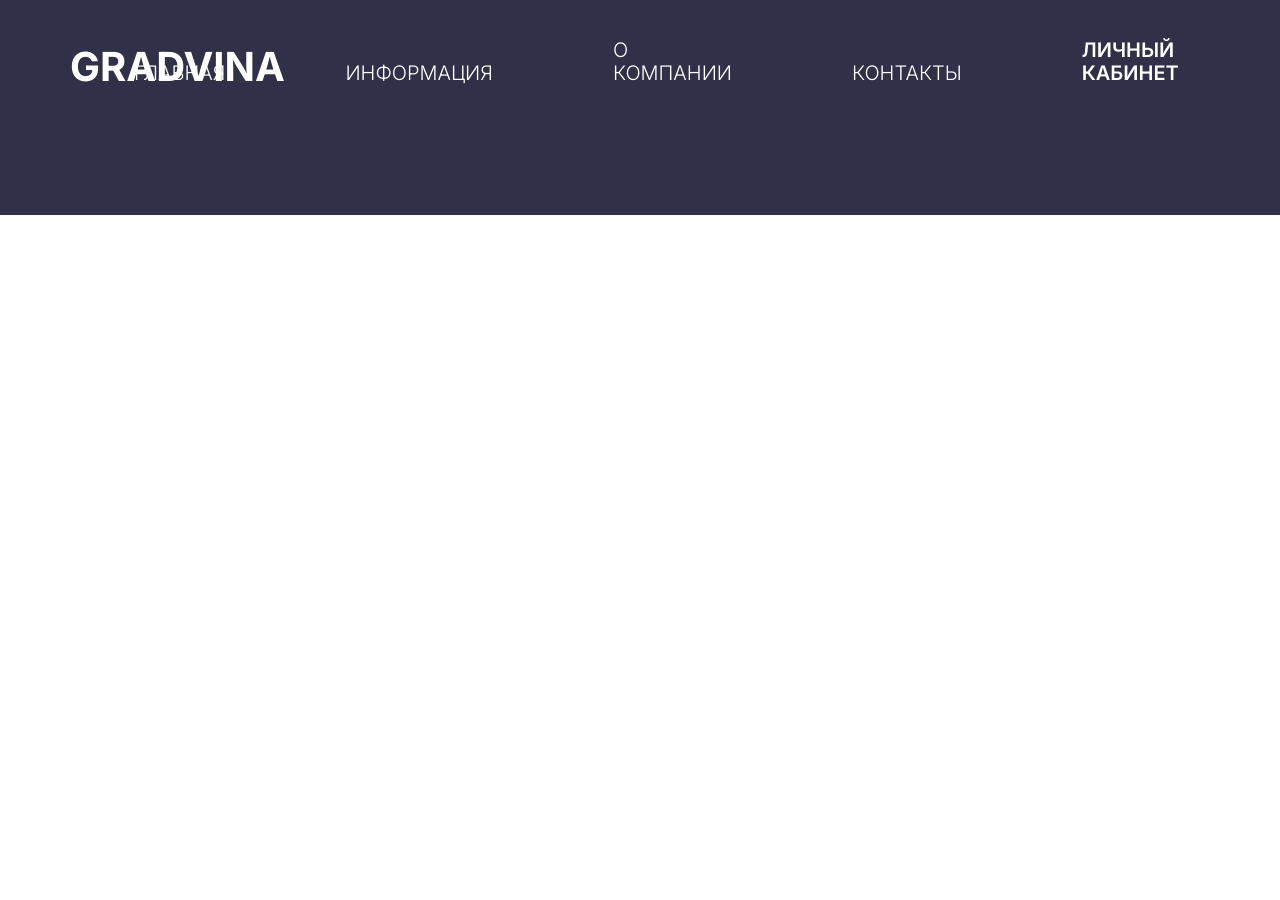
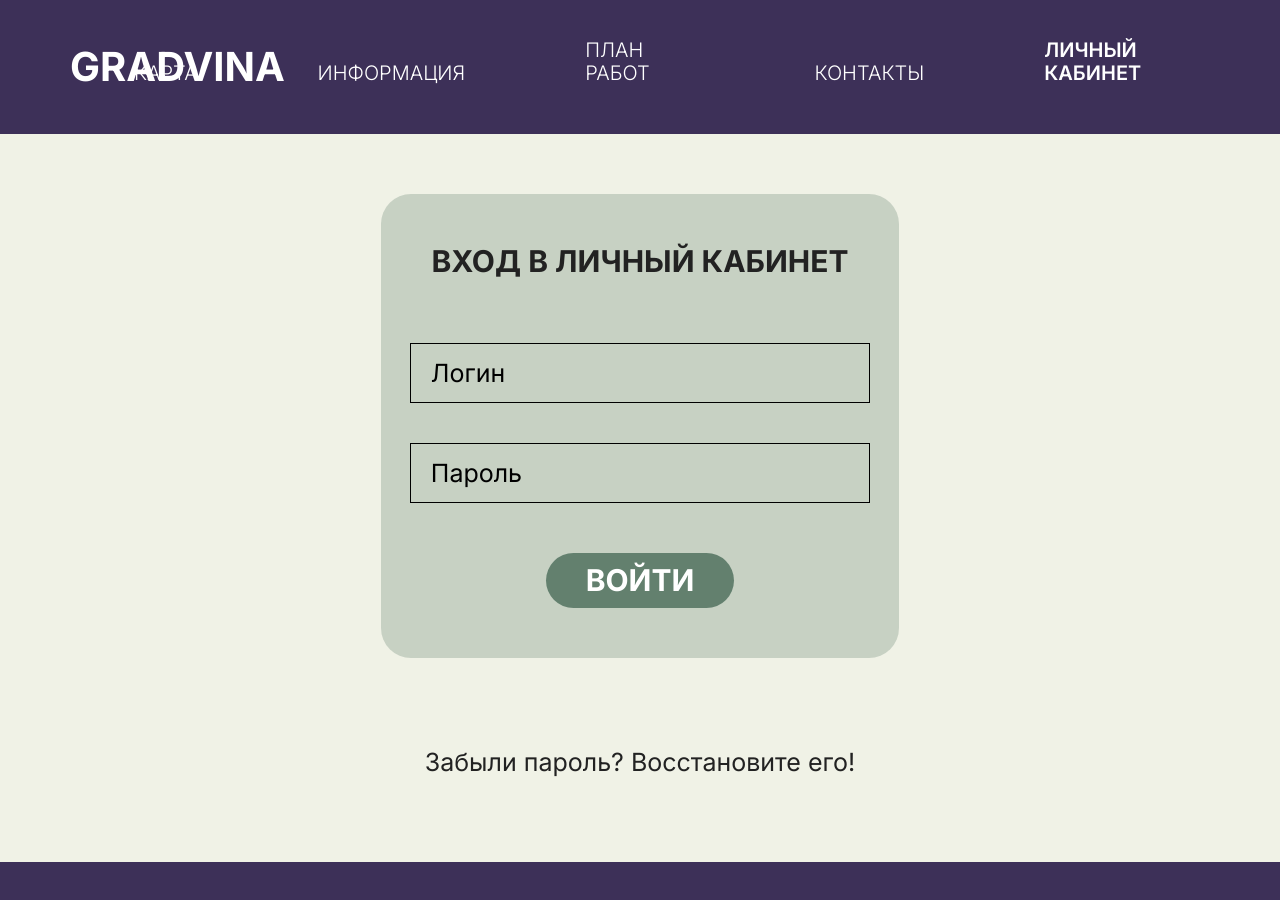
Before and after one commit to AlexeyVorobyev/Hakaton_Project, a website built with Parcel: page cabinet.html in a window 1280 px wide. Before the commit the page ends 800 px from the top, so only its background shows below. Built offline with nearby package versions, Linux system fonts and the light colour scheme.

Commit message:
refactored information page + started work on cabinet

```diff
--- a/cabinet.html
+++ b/cabinet.html
@@ -28,16 +28,16 @@
   </div>
   <nav class="navigation">
     <div class="navigation__item">
-      <a class="navigation__link" href="index.html">ГЛАВНАЯ</a>
+      <a class="navigation__link" href="index.html">КАРТА</a>
     </div>
     <div class="navigation__item">
       <a class="navigation__link" href="info.html">ИНФОРМАЦИЯ</a>
     </div>
     <div class="navigation__item">
-      <a class="navigation__link" href="company.html">О КОМПАНИИ</a>
+      <a class="navigation__link" href="#">ПЛАН РАБОТ</a>
     </div>
     <div class="navigation__item">
-      <a class="navigation__link" href="contacts.html">КОНТАКТЫ</a>
+      <a class="navigation__link" href="#">КОНТАКТЫ</a>
     </div>
     <div class="navigation__item">
       <a class="navigation__link navigation__link_active" href="cabinet.html">ЛИЧНЫЙ КАБИНЕТ</a>
@@ -45,7 +45,19 @@
   </nav>
 </header>
 <section class="section-1">
-
+  <div class="container__toHide">
+    <div class="form__container">
+      <h3 class="form__header">ВХОД В ЛИЧНЫЙ КАБИНЕТ</h3>
+      <form class="form" id="form">
+        <input class="form__input" placeholder="Логин" id="name" >
+        <input class="form__input" placeholder="Пароль" id="password">
+        <button class="form__button" type="submit" name="subm">
+          <p class="form__buttonText">ВОЙТИ</p>
+        </button>
+      </form>
+    </div>
+    <p class="form__suggestion">Забыли пароль? Восстановите его!</p>
+  </div>
 </section>
 <footer class="footer">
 
--- a/css/cabinet/cabinet.css
+++ b/css/cabinet/cabinet.css
@@ -1,2 +1,3 @@
 @import url("components/header.css");
+@import url("components/section-1.css");
 @import url("components/footer.css");
--- a/css/cabinet/components/footer.css
+++ b/css/cabinet/components/footer.css
@@ -7,6 +7,6 @@
   height: 81px;
   padding:0 70px 0;
   justify-content: space-between;
-  font-family: Inter;
-  background-color: #303048;
+  font-family: Inter,sans-serif;
+  background-color: #3D3058;
 }
--- a/css/cabinet/components/header.css
+++ b/css/cabinet/components/header.css
@@ -7,8 +7,8 @@
   height:134px;
   padding:0 70px 0;
   justify-content: space-between;
-  font-family: Inter;
-  background-color: #303048;
+  font-family: Inter,sans-serif;
+  background-color: #3D3058;
 }
 
 .navigation {
--- /dev/null
+++ b/css/cabinet/components/section-1.css
@@ -0,0 +1,86 @@
+.section-1 {
+  padding: 60px 117px 60px;
+  font-family: Inter, sans-serif;
+  justify-content: center;
+  flex-direction: column;
+  align-items: center;
+  display: flex;
+  gap: 25px;
+  background-color: #F0F2E6;
+}
+
+.container__toHide {
+  width: 100%;
+  display: flex;
+  align-items: center;
+  justify-content: center;
+  flex-direction: column;
+}
+
+.form__suggestion {
+  margin-top: 90px;
+  text-align: center;
+  font-size: 25px;
+}
+
+.form__container {
+  display: flex;
+  justify-content: center;
+  flex-direction: column;
+  align-items: center;
+  border-radius: 30px;
+  background: rgba(48, 87, 68, 0.21);
+  padding: 50px;
+  width: 40%;
+}
+
+.form__header {
+  font-size: 30px;
+  margin: 0 auto;
+}
+
+.form {
+  margin-top: 64px;
+  display: flex;
+  justify-content: center;
+  flex-direction: column;
+  align-items: center;
+  width: 100%;
+}
+
+.form__input {
+  width: 100%;
+  border: 1px solid #000;
+  background: transparent;
+  padding: 20px
+}
+
+.form__input::placeholder {
+  color: black;
+  font-size: 25px;
+  line-height: 1.2;
+  position: relative;
+  top:3px;
+}
+
+.form__input:nth-child(2) {
+  margin-top: 40px;
+}
+
+.form__button {
+  margin-top: 50px;
+  border-radius: 40px;
+  background: rgba(48, 87, 68, 0.66);
+  display:flex;
+  justify-content: center;
+  align-items: center;
+  padding:10px 40px;
+  border: none;
+}
+
+.form__buttonText {
+  margin:0;
+  color: #FFF;
+  font-size: 30px;
+  font-weight: bold;
+}
--- a/css/index/components/footer.css
+++ b/css/index/components/footer.css
@@ -7,6 +7,6 @@
   height: 81px;
   padding:0 70px 0;
   justify-content: space-between;
-  font-family: Inter;
-  background-color: #303048;
+  font-family: Inter,sans-serif;
+  background-color: #3D3058;
 }
--- a/css/index/components/header.css
+++ b/css/index/components/header.css
@@ -7,8 +7,8 @@
   height:134px;
   padding:0 70px 0;
   justify-content: space-between;
-  font-family: Inter;
-  background-color: #303048;
+  font-family: Inter,sans-serif;
+  background-color: #3D3058;
 }
 
 .navigation {
--- a/css/index/components/section1.css
+++ b/css/index/components/section1.css
@@ -5,8 +5,8 @@
   max-width: 1728px;
   margin: 0 auto 0;
   padding:0;
-  font-family: Inter;
-  background-color: #ECEEF2;
+  font-family: Inter,sans-serif;
+  background-color: #F0F2E6;
   grid-template-columns: 30% 70%;
 }
 
@@ -24,7 +24,7 @@
 .section-1__paragraph {
   display: inline-block;
   line-height: 1;
-  margin-top:70px;
+  margin-top:80px;
   color: #000;
   font-size: 40px;
 }
@@ -36,13 +36,22 @@
   justify-content: space-between;
   gap: 46px;
   width: 60%;
-  margin-top: 70px;
+  margin-top: 50px;
 }
 
 .button {
   width: 100%;
-  border: 5px solid #CACACB;
-  background: #ECEEF2;
+  background-color: #F0F2E6;;
+  border-radius: 40px;
+  border: 5px solid rgba(48, 87, 68, 0.66);
+}
+
+.button:hover {
+  background-color: rgba(48, 87, 68, 0.21)
+}
+
+.button_clicked {
+  background-color: rgba(48, 87, 68, 0.21)
 }
 
 .button__text {
--- a/css/info/components/footer.css
+++ b/css/info/components/footer.css
@@ -7,6 +7,6 @@
   height: 81px;
   padding:0 70px 0;
   justify-content: space-between;
-  font-family: Inter;
-  background-color: #303048;
+  font-family: Inter,sans-serif;
+  background-color: #3D3058;
 }
--- a/css/info/components/header.css
+++ b/css/info/components/header.css
@@ -7,8 +7,8 @@
   height:134px;
   padding:0 70px 0;
   justify-content: space-between;
-  font-family: Inter;
-  background-color: #303048;
+  font-family: Inter,sans-serif;
+  background-color: #3D3058;
 }
 
 .navigation {
--- a/css/info/components/section-1.css
+++ b/css/info/components/section-1.css
@@ -4,12 +4,14 @@
   display: flex;
   gap: 25px;
   flex-direction: column;
+  background-color: #F0F2E6;
 }
 
 .list__elem {
   text-align: center;
   font-size: 16px;
   font-weight: 400;
+  margin: 10px 0 0;
 }
 
 .regionCard__title {
@@ -17,22 +19,20 @@
   font-size: 20px;
   font-weight: bold;
   margin-top: 75px;
-  text-decoration: underline;
 }
 
 .regionCard__wrapper {
   display: grid;
-  gap:70px;
+  gap:74px;
   grid-template-columns: repeat(3,1fr);
   margin-top: 25px;
 }
 
 .regionCard {
   position: relative;
-  padding: 15px;
-  background-color: #CACACB;
-  border: 3px #555555 solid;
-  border-radius: 10px;
+  padding: 15px 45px 18px;
+  background-color: rgba(48, 87, 68, 0.21);
+  border-radius: 30px;
   margin-top: 75px;
 }
 
@@ -42,11 +42,11 @@
   left:calc(50% - 75px);
   width:150px;
   height:150px;
-  background-color: cornflowerblue;
   border-radius: 30px;
   display: flex;
   box-sizing: border-box;
   overflow: hidden;
+  background-color: #3D3058;
 }
 
 .regionCard__image {
@@ -56,35 +56,78 @@
 
 
 .field__button {
-  border-radius: 10px;
-  border: 3px #555555 solid;
-  background-color: #999999;
   padding:10px;
 }
 
-.list__button:nth-child(2) {
-  margin-top: 10px;
+.field__buttonText {
+  color: #000;
+  font-size: 26px;
+  text-decoration-line: underline;
+  text-decoration-thickness: 2px;
+}
+
+.field__button {
+  display: flex;
+  align-items: center;
+}
+
+.field__iconContainer {
+  display: flex;
+  justify-content: center;
+  align-items: center;
+  width:20px;
+  height: 20px;
+  margin: 0 0 0 16px;
+  box-sizing: border-box;
+}
+
+.field__icon {
+  width: inherit;
+  height: inherit;
 }
 
 .list__button {
-  width: 75%;
   display: flex;
-  border-radius: 10px;
-  border: 3px #555555 solid;
-  background-color: #999999;
   justify-content: center;
   align-content: end;
-  margin:10px auto;
+  margin:0;
+  border-radius: 40px;
+  border: 2px solid rgba(48, 87, 68, 0.66);
+}
+
+.list__button:hover {
+  background-color: rgba(48, 87, 68, 0.3)
+}
+
+.list__button:nth-child(1) {
+  flex-basis: 35%;
+}
+
+.list__button:nth-child(2) {
+  flex-basis: 65%;
 }
 
 
 .list__button-text {
+  margin:5px;
   line-height: 1;
   text-align: center;
   font-size: 16px;
-  font-weight: 400;
+  font-weight: 500;
 }
 
-.chosen {
-  background-color: #303048;
+.list__buttonContainer {
+  margin-top:20px;
+  display: flex;
+  justify-content: space-between;
+  gap:15px;
+  align-items: center;
 }
+
+.chosen1 {
+  border: 4px solid rgba(48, 87, 68, 0.66);
+}
+
+.chosen2 {
+  border: 4px solid #3D3058;
+}
```
Also changed, not shown: css/index/components/section-popup.css (+7 -3 lines), css/info/components/section-popup.css (+12 -6 lines), index.html (+2 -2 lines), info.html (+4 -19 lines), js/index.js (+23 -7 lines), js/info.js (+41 -17 lines), img/PolygonClose.png (added), img/PolygonOpen.png (added).
